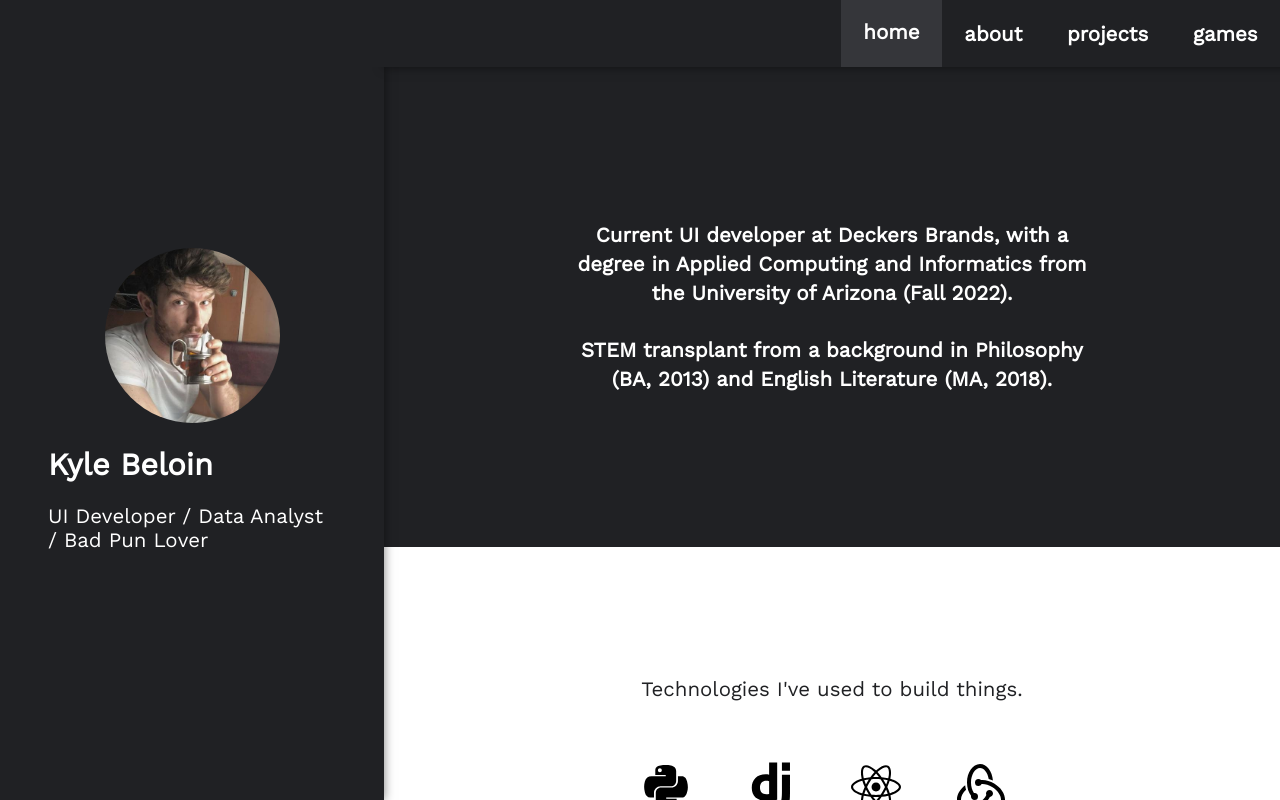
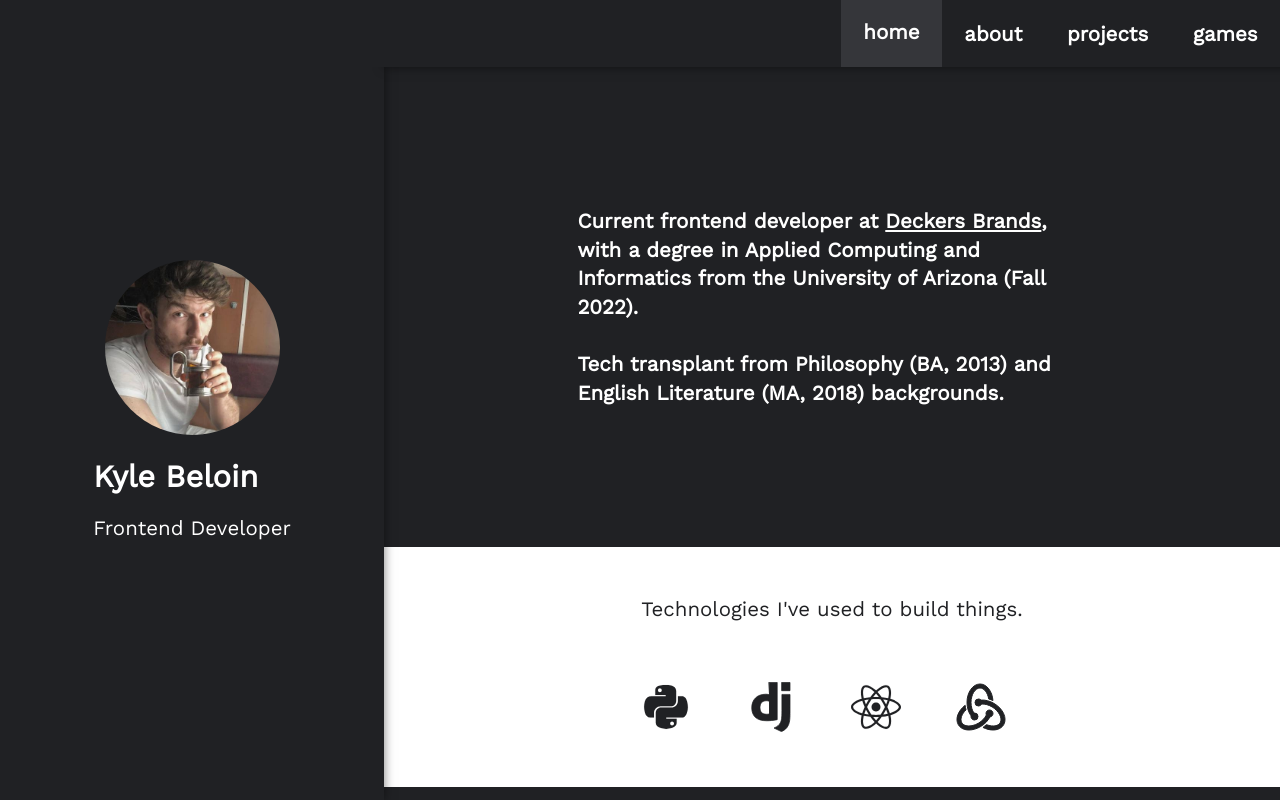
Before and after one commit to kylebeloin/kyle-beloin-personal-site, a React (Create React App) app: page / in a window 1280 px wide. Built offline with nearby package versions, Linux system fonts and the light colour scheme.

Commit message:
addressed size issues in mobile.

```diff
--- a/src/components/Aside.module.css
+++ b/src/components/Aside.module.css
@@ -10,13 +10,14 @@
 
   color: var(--font-color);
   justify-content: space-between;
+  text-align: left;
 
   animation: slide-in calc(var(--animation-duration) * 2) ease-in both;
   position: relative;
   box-shadow: none;
 
   flex-wrap: nowrap;
-  margin-top: var(--nav-bar-height);
+  margin: var(--nav-bar-height) 0;
 }
 
 .hidden {
--- a/src/components/Aside.tsx
+++ b/src/components/Aside.tsx
@@ -15,7 +15,7 @@ export function Aside() {
 
       <div className={`${styles.copy}`}>
         <h2>Kyle Beloin</h2>
-        <p>UI Developer / Data Analyst / Bad Pun Lover</p>
+        <p>Frontend Developer</p>
       </div>
     </aside>
   );
--- a/src/components/Home/ProjectCards.module.css
+++ b/src/components/Home/ProjectCards.module.css
@@ -12,7 +12,8 @@
   height: calc(
     var(--card-height) +
       calc(
-        calc(var(--card-height) * var(--card-scale-factor)) - var(--card-height)
+        calc(var(--card-height) * var(--card-scale-factor) * 1.5) -
+          var(--card-height)
       )
   );
   overflow-x: scroll;
--- a/src/components/Home/Technologies.jsx
+++ b/src/components/Home/Technologies.jsx
@@ -27,11 +27,9 @@ export default function Technologies({ visible }) {
           xmlns="http://www.w3.org/2000/svg"
           xmlnsXlink="http://www.w3.org/1999/xlink"
           viewBox="0 0 51 65"
-          fill="#fff"
           fillRule="evenodd"
           width="50"
           height="50"
-          stroke="#000"
           strokeLinecap="round"
           strokeLinejoin="round"
         >
@@ -40,8 +38,6 @@ export default function Technologies({ visible }) {
             <title>Django</title>
             <path
               d="M22.559 0h10.476v48.44c-5.368 1.02-9.3 1.427-13.6 1.427C6.659 49.867 0 44.091 0 33.014c0-10.67 7.068-17.6 18.008-17.6 1.7 0 3 .135 4.553.543zm0 24.383c-1.223-.407-2.242-.543-3.533-.543-5.3 0-8.36 3.262-8.36 8.97 0 5.573 2.922 8.63 8.3 8.63 1.155 0 2.106-.068 3.6-.27zm27.113-8.223v24.26c0 8.36-.612 12.368-2.446 15.833-1.7 3.33-3.942 5.436-8.562 7.747l-9.718-4.62c4.62-2.174 6.863-4.076 8.3-7 1.495-3 1.97-6.456 1.97-15.56V16.16zM39.207.056h10.465v10.737H39.207z"
-              stroke="none"
-              fill="#000"
               fillRule="nonzero"
             />
           </symbol>
--- a/src/components/Home/Technologies.module.css
+++ b/src/components/Home/Technologies.module.css
@@ -1,14 +1,18 @@
 .technologies-container {
   --container-width: 100vw;
   --container-height: 50vh;
+  --background-color: var(--primary);
+  --font-color: var(--tertiary);
   flex-direction: column;
   padding-inline: 0;
   gap: var(--spacer-large);
+  fill: var(--tertiary);
+  stroke: var(--tertiary);
 }
 
 .technologies {
   --container-width: 100vw;
-  --container-height: 50vh;
+  --container-height: 30vh;
   margin-right: auto;
   margin-left: 0;
   display: grid !important;
@@ -26,3 +30,12 @@
   font-weight: var(--font-weight-bold);
   margin-bottom: var(--spacer-small);
 }
+
+@media (min-width: 768px) {
+  .technologies-container {
+    --background-color: var(--tertiary);
+    --font-color: var(--primary);
+    fill: var(--primary);
+    stroke: var(--primary);
+  }
+}
--- a/src/components/Navbar.module.css
+++ b/src/components/Navbar.module.css
@@ -15,6 +15,7 @@
   box-shadow: var(--box-shadow-left-offset) 0px 10px rgba(0, 0, 0, 0.5);
   animation: none;
   right: -60%;
+  isolation: isolate;
 }
 
 .open {
@@ -25,6 +26,8 @@
 
 .navbar:not(.open) {
   right: -60%;
+  animation: slide-box-shadow-in calc(var(--animation-duration) * 2) ease-in-out
+    forwards;
 }
 
 .navbar.games:not(.open) {
--- a/src/data/home.tsx
+++ b/src/data/home.tsx
@@ -1,13 +1,23 @@
 export const intro = {
   title: "Introduction",
-  description: "About me",
+  description: "intro",
   content: (
     <p>
-      Current UI developer at Deckers Brands, with a degree in Applied Computing
-      and Informatics from the University of Arizona (Fall 2022).
+      Current frontend developer at{" "}
+      <a
+        style={{ color: "var(--font-color)" }}
+        href={"https://www.deckers.com/"}
+        target={"_blank"}
+        rel="noreferrer"
+      >
+        Deckers Brands
+      </a>
+      , with a degree in Applied Computing and Informatics from the University
+      of Arizona (Fall 2022).
       <br />
-      <br /> STEM transplant from a background in Philosophy (BA, 2013) and
-      English Literature (MA, 2018).
+      <br />
+      Tech transplant from Philosophy (BA, 2013) and English Literature (MA,
+      2018) backgrounds.
     </p>
   ),
 };
@@ -47,3 +57,17 @@ export const projects = [
     link: "https://www.google.com",
   },
 ];
+
+export const about = {
+  title: <h2>About</h2>,
+  description: "about",
+  content: (
+    <p>
+      While primarily working in the frontend, I'm constantly seeking out ways
+      to explore other aspects in the tech industry, including: data science,
+      game development, and more.
+      <br />
+      <br />
+    </p>
+  ),
+};
--- a/src/pages/Home.module.css
+++ b/src/pages/Home.module.css
@@ -20,11 +20,12 @@
 }
 
 .introduction-container {
-  --container-height: 45vh;
+  --container-height: 50vh;
+  --background-color: var(--tertiary);
+  --font-color: var(--primary);
   height: var(--container-height);
-  text-align: center;
   display: grid;
-
+  text-align: left;
   padding: 0;
   place-items: center;
 
@@ -39,7 +40,7 @@
 .projects-container {
   --container-width: 100vw;
 
-  --container-height: calc(var(--card-width) + var(--grid-gap) * 2);
+  --container-height: calc(var(--card-width) + var(--grid-gap) * 4);
 
   overflow-x: auto;
   overflow-y: hidden;
@@ -48,7 +49,8 @@
 }
 
 .about-container {
-  height: fit-content;
+  --container-height: 50vh;
+  height: var(--container-height);
   --container-width: 100vw;
 }
 
@@ -82,6 +84,8 @@
   .introduction-container {
     --container-height: 60vh;
     margin-top: var(--nav-bar-height);
+    --background-color: var(--primary);
+    --font-color: var(--tertiary);
   }
 
   .introduction-container > p {
--- a/src/pages/Home.tsx
+++ b/src/pages/Home.tsx
@@ -35,14 +35,8 @@ export default function Home() {
           visible={visible}
         >
           <div className={`${styles.copy}`}>
-            <h2>About</h2>
-            <p>
-              While primarily working in the frontend, I'm constantly seeking
-              out ways to explore other aspects in the tech industry, including:
-              data science, game development, and more.
-              <br />
-              <br />
-            </p>
+            {data.about.title}
+            {data.about.content}
           </div>
         </Container>
       </div>
```
